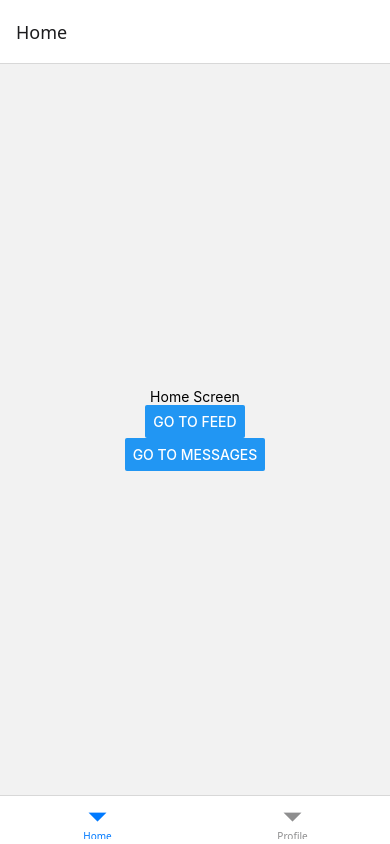
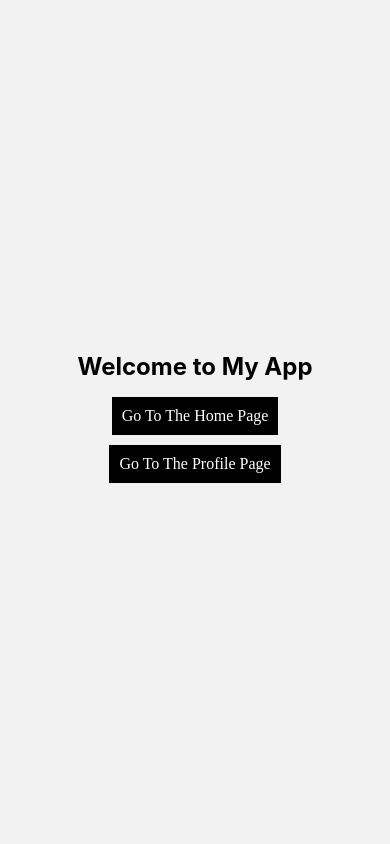
Before and after one commit to MeMeee1/NavigationTask--Risevest, a React Native app: screen / in a window 390 px wide. Built offline with nearby package versions, Linux system fonts and the light colour scheme.

Commit message:
updated the app.tsx file to follow stack navigation

```diff
--- a/App.tsx
+++ b/App.tsx
@@ -1,79 +1,19 @@
-import React from 'react';
+import * as React from 'react';
 import { NavigationContainer } from '@react-navigation/native';
 import { createStackNavigator } from '@react-navigation/stack';
-import { createBottomTabNavigator } from '@react-navigation/bottom-tabs';
-import { Button, View, Text } from 'react-native';
+import MainScreen from './screens/MainScreen';
+import MainStackNavigator from './screens/navigators/MainStackNavigator';
+import HomeStackNavigator from './screens/navigators/HomeStackNavigator';
+const Stack = createStackNavigator();
 
-// Create stack and tab navigators
-const Stack = createStackNavigator();
-const Tab = createBottomTabNavigator();
-
-// Home Screen Component
-const HomeScreen = ({ navigation }) => (
-  <View style={styles.screenContainer}>
-    <Text>Home Screen</Text>
-    <Button title="Go to Feed" onPress={() => navigation.navigate('FeedTabs')} />
-    <Button title="Go to Messages" onPress={() => navigation.navigate('FeedTabs', { screen: 'Messages' })} />
-
-  </View>
-);
-
-// Profile Screen Component
-const ProfileScreen = () => (
-  <View style={styles.screenContainer}>
-    <Text>Profile Screen</Text>
-  </View>
-);
-
-// Feed Screen Component
-const FeedScreen = ({ navigation }) => (
-  <View style={styles.screenContainer}>
-    <Text>Feed Screen</Text>
-    <Button title="Back to Home" onPress={() => navigation.navigate('HomeTabs')} />
-  </View>
-);
-
-// Messages Screen Component
-const MessagesScreen = ({ navigation }) => (
-  <View style={styles.screenContainer}>
-    <Text>Messages Screen</Text>
-    <Button title="Back to Home" onPress={() => navigation.navigate('HomeTabs')} />
-  </View>
-);
-
-// Home Tabs Navigator
-const HomeTabs = () => (
-  <Tab.Navigator>
-    <Tab.Screen name="Home" component={HomeScreen} />
-    <Tab.Screen name="Profile" component={ProfileScreen} />
-  </Tab.Navigator>
-);
-
-// Feed Tabs Navigator
-const FeedTabs = () => (
-  <Tab.Navigator>
-    <Tab.Screen name="Feed" component={FeedScreen} />
-    <Tab.Screen name="Messages" component={MessagesScreen} />
-  </Tab.Navigator>
-);
-
-// Main App Component
-const App = () => (
-  <NavigationContainer>
-    <Stack.Navigator screenOptions={{ headerShown: false }}>
-      <Stack.Screen name="HomeTabs" component={HomeTabs} />
-      <Stack.Screen name="FeedTabs" component={FeedTabs} />
-    </Stack.Navigator>
-  </NavigationContainer>
-);
-
-// Styles
-const styles = {
-  screenContainer: {
-    flex: 1,
-    justifyContent: 'center',
-    alignItems: 'center',
-  },
-};
-
-export default App;
+export default function App() {
+  return (
+    <NavigationContainer>
+      <Stack.Navigator initialRouteName="MainPage">
+        <Stack.Screen name="MainPage" component={MainScreen} options={{ headerShown: false }}/>
+        <Stack.Screen name="MainStack" component={MainStackNavigator} options={{ headerShown: false }} />
+        <Stack.Screen name="HomeStack" component={HomeStackNavigator}  options={{ headerShown: false }}/>
+      </Stack.Navigator>
+    </NavigationContainer>
+  );
+}
```
